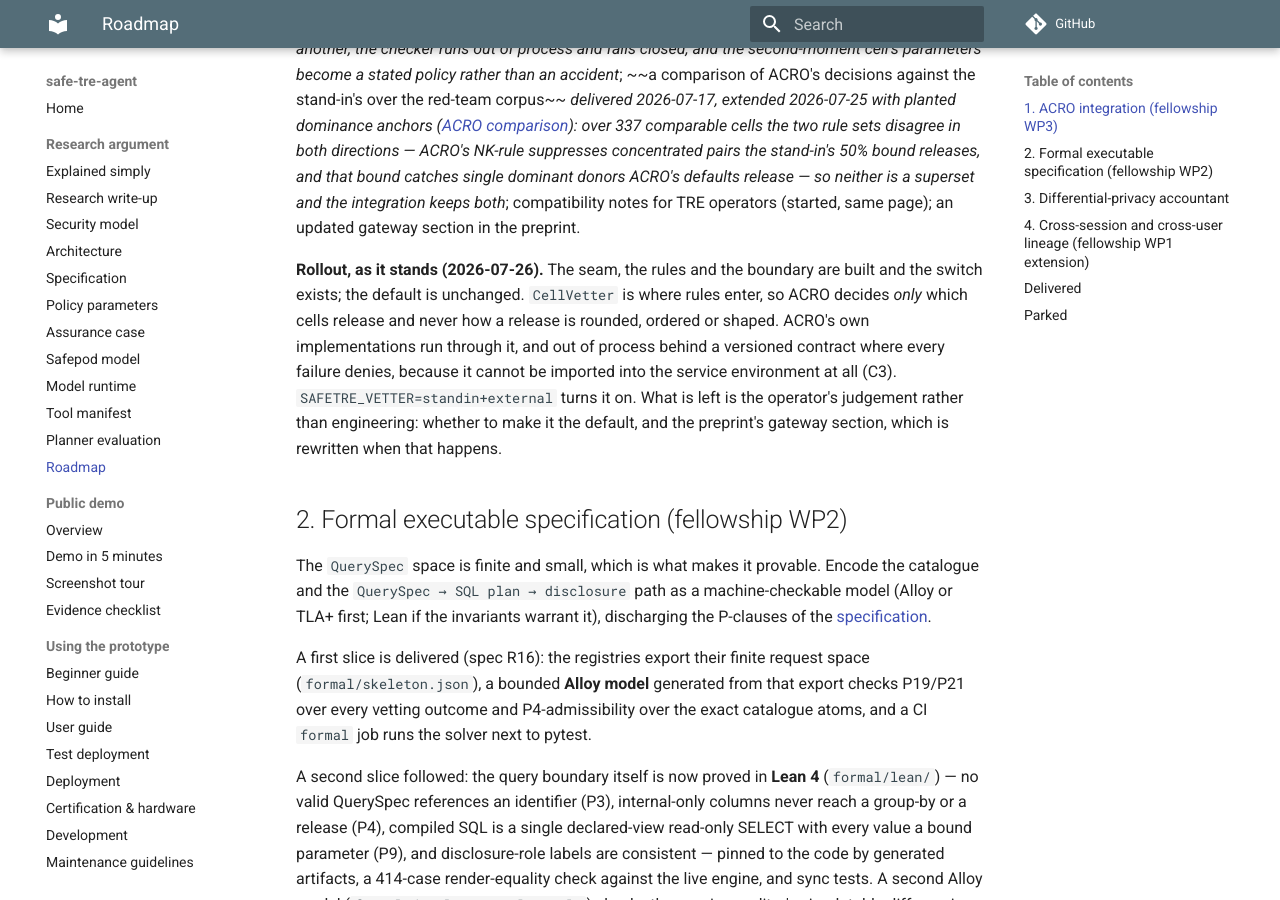
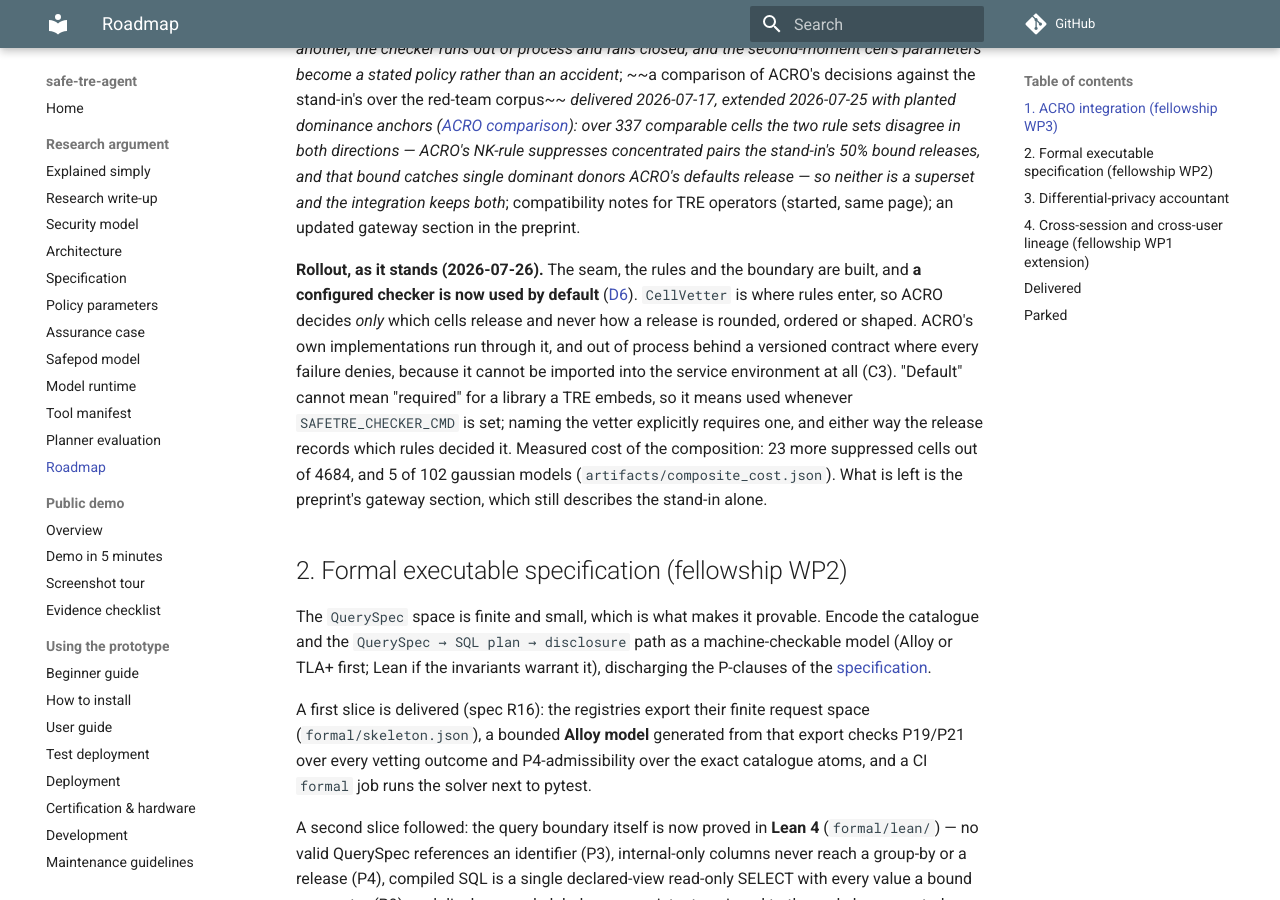
Before and after one commit to wadelab/safe-tre-agent, an MkDocs documentation site: the page built from docs/roadmap.md, in a window 1280 px wide and 900 px high, scrolled down 820 px. Built offline with MkDocs 1.6.1 and Material for MkDocs 9.7.7, drawn with Linux system fonts in a browser that asks for light colours; comment, search, counter and statistics services are not loaded; some of the changed text lies outside the part shown.

Commit message:
Say what the policy file leaves out, and why leaving it out is the point
config.yaml showed six dials where twelve exist, which reads as an incomplete
file rather than a deliberate one. The R18 quantum and ceiling are now in it.
The three still absent — moment2_dom_threshold, vetter, checker_cmd — are
absent because unset is a distinct behaviour for each, and the file now says
so: writing `vetter: standin` into a config would quietly switch off the
checker default D6 just turned on, which is precisely what a well-meaning
tidy-up would do.

Asynchronous delivery is now recorded where the forward plan and the threat
model live, not only in D5. The security model's timing residual pointed at
the DP accountant as its end state; that is the end state for the differencing
residual, and the answer for this one is to stop returning results on the call
at all. The roadmap's ACRO paragraph still said the default was unchanged and
the open question was whether to flip it — it is flipped, and what remains
there is the preprint's gateway section.

Also: four places wrote "data" with a singular verb, one of them the assurance
case's top-level claim, fixed at the generator; and artifacts/README.md now
documents the measurement JSONs it had accumulated, each with the script that
produces it and the decision it is evidence for.

```diff
--- a/docs/roadmap.md
+++ b/docs/roadmap.md
@@ -47,14 +47,18 @@
 gateway section in the preprint.
 
 **Rollout, as it stands (2026-07-26).** The seam, the rules and the boundary
-are built and the switch exists; the default is unchanged. `CellVetter` is
-where rules enter, so ACRO decides *only* which cells release and never how a
-release is rounded, ordered or shaped. ACRO's own implementations run through
-it, and out of process behind a versioned contract where every failure denies,
-because it cannot be imported into the service environment at all (C3).
-`SAFETRE_VETTER=standin+external` turns it on. What is left is the operator's
-judgement rather than engineering: whether to make it the default, and the
-preprint's gateway section, which is rewritten when that happens.
+are built, and **a configured checker is now used by default**
+([D6](decisions/D6-checker-default.md)). `CellVetter` is where rules enter, so
+ACRO decides *only* which cells release and never how a release is rounded,
+ordered or shaped. ACRO's own implementations run through it, and out of
+process behind a versioned contract where every failure denies, because it
+cannot be imported into the service environment at all (C3). "Default" cannot
+mean "required" for a library a TRE embeds, so it means used whenever
+`SAFETRE_CHECKER_CMD` is set; naming the vetter explicitly requires one, and
+either way the release records which rules decided it. Measured cost of the
+composition: 23 more suppressed cells out of 4684, and 5 of 102 gaussian
+models (`artifacts/composite_cost.json`). What is left is the preprint's
+gateway section, which still describes the stand-in alone.
 
 ## 2. Formal executable specification (fellowship WP2)
 
@@ -139,6 +143,17 @@
 
 ## Parked
 
+- **Asynchronous result delivery (submit-and-collect)** — the structural
+  answer to the response-time channel, recorded in
+  [D5](decisions/D5-timing-channel.md). If a result is collected on a schedule
+  rather than returned on the call, delivery time has nothing to do with
+  compute time and there is no channel to narrow; it also matches how output
+  checking really works, a queue and a human rather than a request and a
+  response, and blunts the wider release-decision oracle of which timing is
+  one face. Parked because it is an architectural change to the frozen shell
+  and the interactive demo is what reviewers use. Quantisation (spec R18) is
+  what makes the interactive version defensible meanwhile; unpark this if the
+  system is ever pointed at real data.
 - **FHE fixed-analysis backend** — a research experiment combining this
   project with a homomorphic-encryption toolbox: a fixed, manifest-validated
   encrypted statistic (correlation, linear regression) whose decrypted
```
Also changed, not shown: CHANGELOG.md (+27 -0 lines), artifacts/README.md (+30 -1 lines), config.yaml (+17 -0 lines), docs/acro-integration.md (+1 -1 lines), docs/assurance-case.md (+2 -2 lines), docs/security.md (+7 -2 lines), docs/specification.md (+1 -1 lines), 3 other files.
